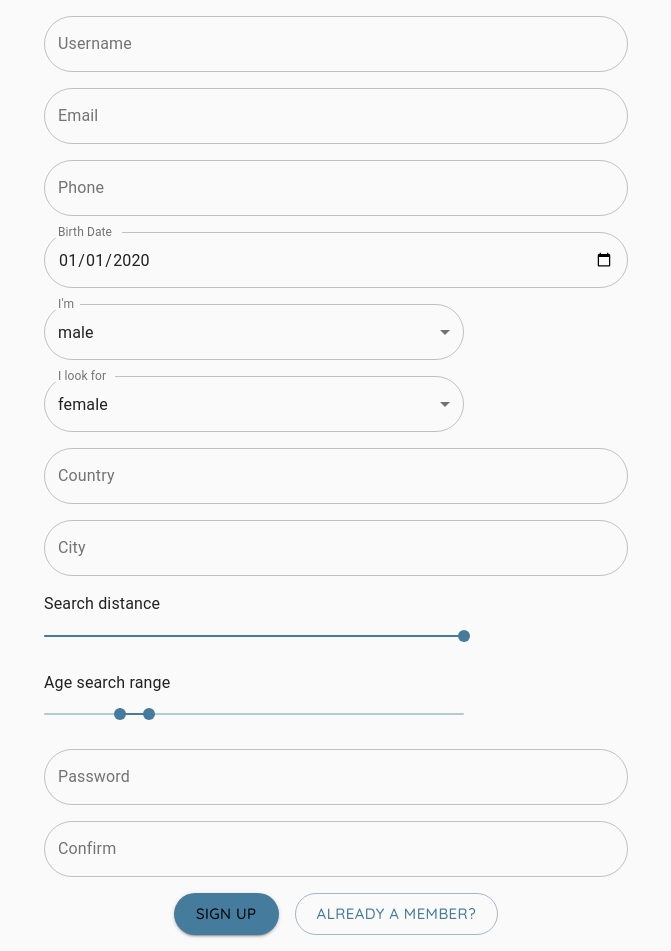
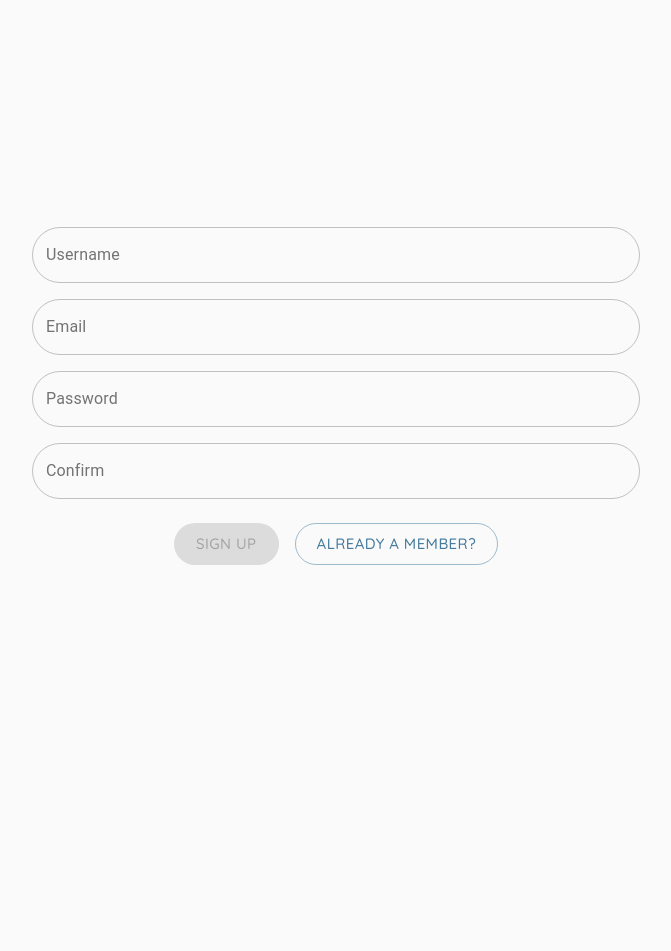
Before and after one commit to bmangust/matcha, a React (Create React App) app: page /register in a window 1280 px wide. Shown: the whole page, without its empty margins (304-975 px from the left). After the commit the page ends 800 px from the top, so only its background shows below. Built offline with nearby package versions, Linux system fonts and the light colour scheme.

Commit message:
MAT-64 Add validation to Register, Login

```diff
--- a/src/pages/Login/Login.jsx
+++ b/src/pages/Login/Login.jsx
@@ -1,61 +1,43 @@
-import React from "react";
+import React, { useEffect, useState } from "react";
 import { useHistory } from "react-router-dom";
 import { useSnackbar } from "notistack";
+import { makeStyles, CircularProgress, Grid } from "@material-ui/core";
+import { useDispatch, useSelector } from "react-redux";
 
 import {
-  Button,
-  Container,
-  List,
-  ListItem,
-  makeStyles,
-  CircularProgress,
-  Grid,
-} from "@material-ui/core";
-import { theme } from "../../theme";
-
-import { changeEmail, changePassword } from "./loginSlice";
-import { useDispatch, useSelector } from "react-redux";
+  changeEmail,
+  changeEmailValid,
+  changePassword,
+  changePasswordValid,
+} from "./loginSlice";
 import { auth } from "../../store/generalSlice";
-import Input from "../../components/Input/Input";
+import Form from "../../components/Form/Form";
 
 const useStyles = makeStyles({
-  Input: {
-    marginTop: theme.spacing(1),
-    marginBottom: theme.spacing(1),
-  },
   Grid: {
-    width: "50%",
     height: "100vh",
-  },
-  Form: {
-    width: "100%",
-    display: "flex",
-    alignItems: "center",
-    justifyContent: "center",
-  },
-  Button: {
-    margin: "8px",
-  },
-  List: {
-    width: "100%",
-  },
-  Buttons: {
-    width: "100%",
-    display: "flex",
-    alignItems: "center",
-    justifyContent: "center",
   },
 });
 
-const Login = (props) => {
+const Login = () => {
   const { enqueueSnackbar } = useSnackbar();
-  const dispatch = useDispatch();
-  const { email, password } = useSelector((state) => state.login);
-  const { isLoading } = useSelector((state) => state.general);
   const classes = useStyles();
   const history = useHistory();
+  const dispatch = useDispatch();
+  const { email, password, emailValid, passwordValid } = useSelector(
+    (state) => state.login
+  );
+  const { isLoading } = useSelector((state) => state.general);
+  const [formValid, setFormValid] = useState(true);
 
-  const onReginsterHandler = (history) => {
+  // useEffect(() => {
+  //   const formValid =
+  //     (emailValid && passwordValid) ||
+  //     (email.length > 0 && password.length > 0);
+  //   setFormValid(formValid);
+  // }, [emailValid, passwordValid]);
+
+  const onRegisterHandler = () => {
     history.push("register");
   };
 
@@ -63,14 +45,26 @@ const Login = (props) => {
     e.preventDefault();
     dispatch(auth(email, password, enqueueSnackbar));
   };
+
   const inputs = [
     {
       name: "email",
       type: "email",
       label: "Email",
       value: email,
+      onValidate: (isValid) => {
+        dispatch(changeEmailValid(isValid));
+      },
       onChange: (e) => {
         dispatch(changeEmail(e.target.value));
+      },
+      rules: {
+        helperText: "invalid email",
+        rule: {
+          minLength: 3,
+          maxLength: 40,
+          regex: /^([\w%+-.]+)@([\w-]+\.)+([\w]{2,})$/i,
+        },
       },
     },
     {
@@ -78,52 +72,60 @@ const Login = (props) => {
       type: "password",
       label: "Password",
       value: password,
+      required: true,
+      // onValidate: (isValid) => {
+      //   dispatch(changePasswordValid(isValid));
+      // },
       onChange: (e) => {
         dispatch(changePassword(e.target.value));
       },
+      // rules: {
+      //   helperText:
+      //     "Use at least one lower- and uppercase letter, number and symbol. Min length 4",
+      //   rule: {
+      //     minLength: 4,
+      //     maxLength: 20,
+      //     regex: /^(?=.*\d)(?=.*[a-z])(?=.*[A-Z])(?=.*[-+_!@#$%^&*.,?]).{4,}$/,
+      //   },
+      // },
     },
   ];
 
-  const form = (
-    <form className={classes.Form}>
-      <List className={classes.List}>
-        {inputs.map((el) => (
-          <ListItem key={el.name}>
-            <Input {...el} />
-          </ListItem>
-        ))}
-        <ListItem className={classes.Buttons}>
-          <Button
-            variant="contained"
-            className={classes.Button}
-            type="submit"
-            onClick={(e) => onLoginHandler(e)}
-          >
-            Login
-          </Button>
-          <Button
-            className={classes.Button}
-            onClick={() => onReginsterHandler(history)}
-          >
-            Register
-          </Button>
-        </ListItem>
-      </List>
-    </form>
-  );
+  const buttons = [
+    {
+      variant: "contained",
+      type: "submit",
+      text: "Sign in",
+      disabled: !formValid,
+      onClick: (e) => {
+        onLoginHandler(e);
+      },
+    },
+    {
+      text: "Not yet with us?",
+      onClick: onRegisterHandler,
+    },
+  ];
 
   return (
-    <Container>
+    <Grid container justify="center" alignItems="center">
       <Grid
-        className={classes.Grid}
+        item
+        xs={12}
+        sm={6}
         container
         direction="column"
         justify="center"
         alignItems="center"
+        className={classes.Grid}
       >
-        {isLoading ? <CircularProgress /> : form}
+        {isLoading ? (
+          <CircularProgress />
+        ) : (
+          <Form inputs={inputs} buttons={buttons} />
+        )}
       </Grid>
-    </Container>
+    </Grid>
   );
 };
 
--- a/src/pages/Login/loginSlice.js
+++ b/src/pages/Login/loginSlice.js
@@ -3,6 +3,8 @@ import { createSlice } from "@reduxjs/toolkit";
 const initialLoginState = {
   email: "",
   password: "",
+  emailValid: false,
+  passwordValid: false,
 };
 
 const loginSlice = createSlice({
@@ -15,9 +17,20 @@ const loginSlice = createSlice({
     changePassword(state, action) {
       state.password = action.payload;
     },
+    changeEmailValid(state, { payload }) {
+      state.emailValid = payload;
+    },
+    changePasswordValid(state, { payload }) {
+      state.passwordValid = payload;
+    },
   },
 });
 
-export const { changeEmail, changePassword } = loginSlice.actions;
+export const {
+  changeEmail,
+  changePassword,
+  changeEmailValid,
+  changePasswordValid,
+} = loginSlice.actions;
 
 export default loginSlice.reducer;
--- a/src/pages/Register/Register.jsx
+++ b/src/pages/Register/Register.jsx
@@ -1,49 +1,43 @@
-import * as React from "react";
+import React, { useEffect, useState } from "react";
 import { useHistory } from "react-router-dom";
 import { useSnackbar } from "notistack";
-import { api } from "../../axios";
-import {
-  Button,
-  makeStyles,
-  Container,
-  List,
-  ListItem,
-} from "@material-ui/core";
-import { theme } from "../../theme";
-import Input from "../../components/Input/Input";
+import { makeStyles, Grid, CircularProgress } from "@material-ui/core";
 import {
   changeEmail,
   changeUsername,
-  changePhone,
-  // changeFirstName,
-  // changeLastName,
-  changeBirthDate,
-  changeGender,
-  changeCountry,
-  changeCity,
-  changeMaxDist,
-  changeLookFor,
-  changeSearchAgeRange,
   changePassword,
   changeConfirmPassword,
+  changeEmailValid,
+  changeUsernameValid,
+  changePasswordValid,
+  changeConfirmValid,
+  register,
 } from "./registerSlice";
 import { useDispatch, useSelector } from "react-redux";
+import Form from "../../components/Form/Form";
 
 const useStyles = makeStyles({
-  Input: {
-    marginTop: theme.spacing(1),
-    marginBottom: theme.spacing(1),
+  Grid: {
+    height: "100vh",
   },
   Form: {
-    width: "50%",
-    textAlign: "center",
+    width: "100%",
   },
   Button: {
     margin: "8px",
   },
+  List: {
+    width: "100%",
+  },
+  Buttons: {
+    width: "100%",
+    display: "flex",
+    alignItems: "center",
+    justifyContent: "center",
+  },
 });
 
-const Register = (props) => {
+const Register = () => {
   const { enqueueSnackbar } = useSnackbar();
   const dispatch = useDispatch();
   const classes = useStyles();
@@ -53,44 +47,36 @@ const Register = (props) => {
     username,
     password,
     confirm,
-    birthDate,
-    phone,
-    gender,
-    country,
-    city,
-    maxDist,
-    lookFor,
-    minAge,
-    maxAge,
+
+    emailValid,
+    usernameValid,
+    passwordValid,
+    confirmValid,
+    registerSuccess,
   } = useSelector((state) => state.register);
+  const [formValid, setFormValid] = useState(false);
+  const { isLoading } = useSelector((state) => state.general);
 
-  const onLoginHandler = (history) => {
+  const onLoginHandler = () => {
     history.push("/login");
   };
 
+  useEffect(() => {
+    const formValid =
+      emailValid && usernameValid && passwordValid && confirmValid;
+    setFormValid(formValid);
+  }, [emailValid, usernameValid, passwordValid, confirmValid]);
+
   const onRegisterHandler = async (e) => {
     e.preventDefault();
-    const body = {
-      email: email,
-      username: username,
-      password: password,
-      birth_date: birthDate,
-      phone: phone,
-      gender: gender,
-      country: country,
-      city: city,
-      max_dist: maxDist,
-      look_for: lookFor,
-      min_age: minAge,
-      max_age: maxAge,
-    };
-    console.log(body);
-    const response = await api.post("signup", body);
-    console.log(response.data);
-    if (response.data.status === true) {
-      history.push("login");
+    await dispatch(register(username, email, password));
+    if (registerSuccess) {
+      enqueueSnackbar("Account successfully created, now login", {
+        variant: "success",
+      });
+      history.push("/login");
     } else {
-      enqueueSnackbar(response.data.data, { variant: "error" });
+      enqueueSnackbar("Server error, please try again", { variant: "error" });
     }
   };
 
@@ -100,109 +86,42 @@ const Register = (props) => {
       type: "text",
       label: "Username",
       value: username,
+      required: true,
+      onValidate: (isValid) => {
+        dispatch(changeUsernameValid(isValid));
+      },
       onChange: (e) => {
         dispatch(changeUsername(e.target.value));
       },
+      rules: {
+        helperText:
+          "Use letters, numbers or symbols ., %, _, -, +. Min length 3",
+        rule: {
+          minLength: 3,
+          maxLength: 20,
+          regex: /^[\w%-+.]+$/,
+        },
+      },
     },
-    // {
-    //   name: "firstName",
-    //   type: "text",
-    //   label: "First name",
-    //   value: firstName,
-    //   onChange: (e) => {
-    //     dispatch(changeFirstName(e.target.value));
-    //   },
-    // },
-    // {
-    //   name: "lastName",
-    //   type: "text",
-    //   label: "Last name",
-    //   value: lastName,
-    //   onChange: (e) => {
-    //     dispatch(changeLastName(e.target.value));
-    //   },
-    // },
     {
       name: "email",
       type: "email",
       label: "Email",
       value: email,
+      required: true,
+      onValidate: (isValid) => {
+        dispatch(changeEmailValid(isValid));
+      },
       onChange: (e) => {
         dispatch(changeEmail(e.target.value));
       },
-    },
-    {
-      name: "phone",
-      type: "text",
-      label: "Phone",
-      value: phone,
-      onChange: (e) => {
-        dispatch(changePhone(e.target.value));
-      },
-    },
-    {
-      name: "birthDate",
-      type: "date",
-      label: "Birth date",
-      value: birthDate,
-      onChange: (e) => {
-        dispatch(changeBirthDate(e.target.value));
-      },
-    },
-    {
-      name: "gender",
-      type: "select",
-      label: "I'm",
-      values: ["male", "female"],
-      value: gender,
-      onChange: (e) => {
-        dispatch(changeGender(e.target.value));
-      },
-    },
-    {
-      name: "lookFor",
-      type: "select",
-      label: "I look for",
-      values: ["male", "female", "both"],
-      value: lookFor,
-      onChange: (e) => {
-        dispatch(changeLookFor(e.target.value));
-      },
-    },
-    {
-      name: "country",
-      type: "text",
-      label: "Country",
-      value: country,
-      onChange: (e) => {
-        dispatch(changeCountry(e.target.value));
-      },
-    },
-    {
-      name: "city",
-      type: "text",
-      label: "City",
-      value: city,
-      onChange: (e) => {
-        dispatch(changeCity(e.target.value));
-      },
-    },
-    {
-      name: "maxDistance",
-      type: "slider",
-      label: "Search distance",
-      value: maxDist,
-      onChange: (value) => {
-        dispatch(changeMaxDist(value));
-      },
-    },
-    {
-      name: "ageRange",
-      type: "slider",
-      label: "Age search range",
-      value: [minAge, maxAge],
-      onChange: (value) => {
-        dispatch(changeSearchAgeRange(value));
+      rules: {
+        helperText: "invalid email",
+        rule: {
+          minLength: 3,
+          maxLength: 40,
+          regex: /^([\w%+-.]+)@([\w-]+\.)+([\w]{2,})$/i,
+        },
       },
     },
     {
@@ -210,8 +129,21 @@ const Register = (props) => {
       type: "password",
       label: "Password",
       value: password,
+      required: true,
+      onValidate: (isValid) => {
+        dispatch(changePasswordValid(isValid));
+      },
       onChange: (e) => {
         dispatch(changePassword(e.target.value));
+      },
+      rules: {
+        helperText:
+          "Use at least one lower- and uppercase letter, number and symbol. Min length 4",
+        rule: {
+          minLength: 4,
+          maxLength: 20,
+          regex: /^(?=.*\d)(?=.*[a-z])(?=.*[A-Z])(?=.*[-+_!@#$%^&*.,?]).{4,}$/,
+        },
       },
     },
     {
@@ -219,43 +151,59 @@ const Register = (props) => {
       type: "password",
       label: "Confirm",
       value: confirm,
+      required: true,
+      onValidate: (isValid) => {
+        dispatch(changeConfirmValid(isValid));
+      },
       onChange: (e) => {
         dispatch(changeConfirmPassword(e.target.value));
+      },
+      rules: {
+        helperText: "Confirm and password does not match",
+        rule: {
+          minLength: 3,
+          maxLength: 20,
+          regex: new RegExp(`^${password}$`),
+        },
       },
     },
   ];
 
+  const buttons = [
+    {
+      variant: "contained",
+      type: "submit",
+      text: "Sign up",
+      disabled: !formValid,
+      onClick: (e) => {
+        onRegisterHandler(e);
+      },
+    },
+    {
+      text: "Already a member?",
+      onClick: onLoginHandler,
+    },
+  ];
+
   return (
-    <Container>
-      <form className={classes.Form}>
-        <List>
-          {inputs.map((el) => (
-            <ListItem key={el.name}>
-              <Input {...el} />
-            </ListItem>
-          ))}
-
-          <Button
-            className={classes.Button}
-            variant="contained"
-            color="primary"
-            size="large"
-            type="submit"
-            onClick={(e) => onRegisterHandler(e)}
-          >
-            Sign up
-          </Button>
-          <Button
-            className={classes.Button}
-            color="primary"
-            size="large"
-            onClick={() => onLoginHandler(history)}
-          >
-            Already a member?
-          </Button>
-        </List>
-      </form>
-    </Container>
+    <Grid container justify="center" alignItems="center">
+      <Grid
+        item
+        xs={12}
+        sm={6}
+        container
+        direction="column"
+        justify="center"
+        alignItems="center"
+        className={classes.Grid}
+      >
+        {isLoading ? (
+          <CircularProgress />
+        ) : (
+          <Form inputs={inputs} buttons={buttons} />
+        )}
+      </Grid>
+    </Grid>
   );
 };
 
--- a/src/pages/Register/registerSlice.js
+++ b/src/pages/Register/registerSlice.js
@@ -1,21 +1,20 @@
 import { createSlice } from "@reduxjs/toolkit";
+import { api } from "../../axios";
+import { startLoading, stopLoading } from "../../store/generalSlice";
+import { xssSanitize } from "../../utils";
 
 const initialRegisterState = {
   email: "",
   username: "",
-  // firstName: "",
-  // lastName: "",
-  birthDate: 1577836800000,
-  phone: "",
-  gender: "male",
-  country: "",
-  city: "",
-  maxDist: 100,
-  lookFor: "female",
-  minAge: 18,
-  maxAge: 25,
   password: "",
   confirm: "",
+  phone: "+7",
+  emailValid: false,
+  usernameValid: false,
+  passwordValid: false,
+  confirmValid: false,
+  phoneValid: false,
+  registerSuccess: false,
 };
 
 const registerSlice = createSlice({
@@ -23,12 +22,40 @@ const registerSlice = createSlice({
   initialState: initialRegisterState,
   reducers: {
     changeEmail(state, action) {
-      console.log(action);
       state.email = action.payload;
     },
     changeUsername(state, action) {
       state.username = action.payload;
     },
+    changePassword(state, action) {
+      state.password = action.payload;
+    },
+    changeConfirmPassword(state, action) {
+      state.confirm = action.payload;
+    },
+
+    changeEmailValid(state, { payload }) {
+      state.emailValid = payload;
+    },
+    changeUsernameValid(state, { payload }) {
+      state.usernameValid = payload;
+    },
+    changePasswordValid(state, { payload }) {
+      state.passwordValid = payload;
+    },
+    changeConfirmValid(state, { payload }) {
+      state.confirmValid = payload;
+    },
+    changePhoneValid(state, { payload }) {
+      state.phoneValid = payload;
+    },
+    onRegisterSuccess(state) {
+      state.registerSuccess = true;
+    },
+    onRegisterFail(state) {
+      state.registerSuccess = false;
+    },
+
     // changeFirstName(state, action) {
     //   state.firstName = action.payload;
     // },
@@ -39,7 +66,6 @@ const registerSlice = createSlice({
       let date = new Date(action.payload).getTime();
       if (!isNaN(date)) state.birthDate = date;
     },
-
     changePhone(state, action) {
       state.phone = action.payload;
     },
@@ -65,22 +91,26 @@ const registerSlice = createSlice({
     changeMaxAge(state, action) {
       state.maxAge = action.payload;
     },
-
-    changePassword(state, action) {
-      state.password = action.payload;
-    },
-    changeConfirmPassword(state, action) {
-      state.confirm = action.payload;
-    },
   },
 });
 
 export const {
   changeEmail,
   changeUsername,
-  changePhone,
+  changePassword,
+  changeConfirmPassword,
+
+  changeEmailValid,
+  changeUsernameValid,
+  changePasswordValid,
+  changeConfirmValid,
+  changePhoneValid,
+  onRegisterSuccess,
+  onRegisterFail,
+
   // changeFirstName,
   // changeLastName,
+  changePhone,
   changeBirthDate,
   changeGender,
   changeCountry,
@@ -88,8 +118,22 @@ export const {
   changeMaxDist,
   changeLookFor,
   changeSearchAgeRange,
-  changePassword,
-  changeConfirmPassword,
 } = registerSlice.actions;
 
+export const register = (username, email, password) => async (dispatch) => {
+  dispatch(startLoading());
+  const body = {
+    username: xssSanitize(username),
+    email: xssSanitize(email),
+    password: xssSanitize(password),
+  };
+  console.log(body);
+  const response = await api.post("signup", body);
+  console.log(response.data);
+  if (response.data.status === true) {
+    dispatch(onRegisterSuccess());
+  }
+  dispatch(stopLoading());
+};
+
 export default registerSlice.reducer;
```
